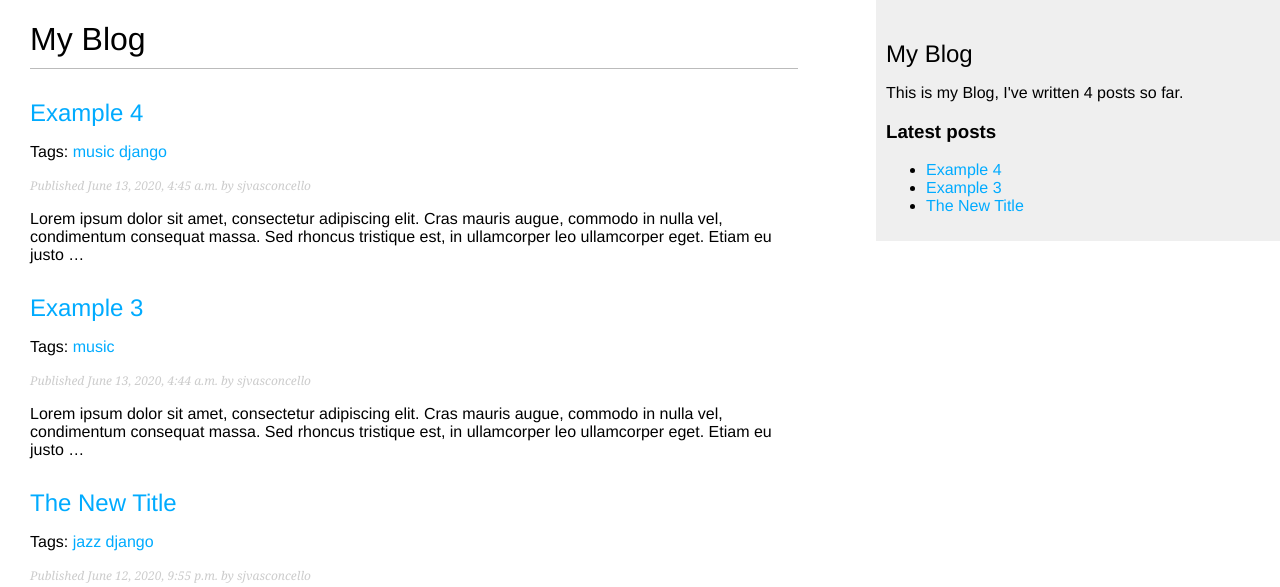
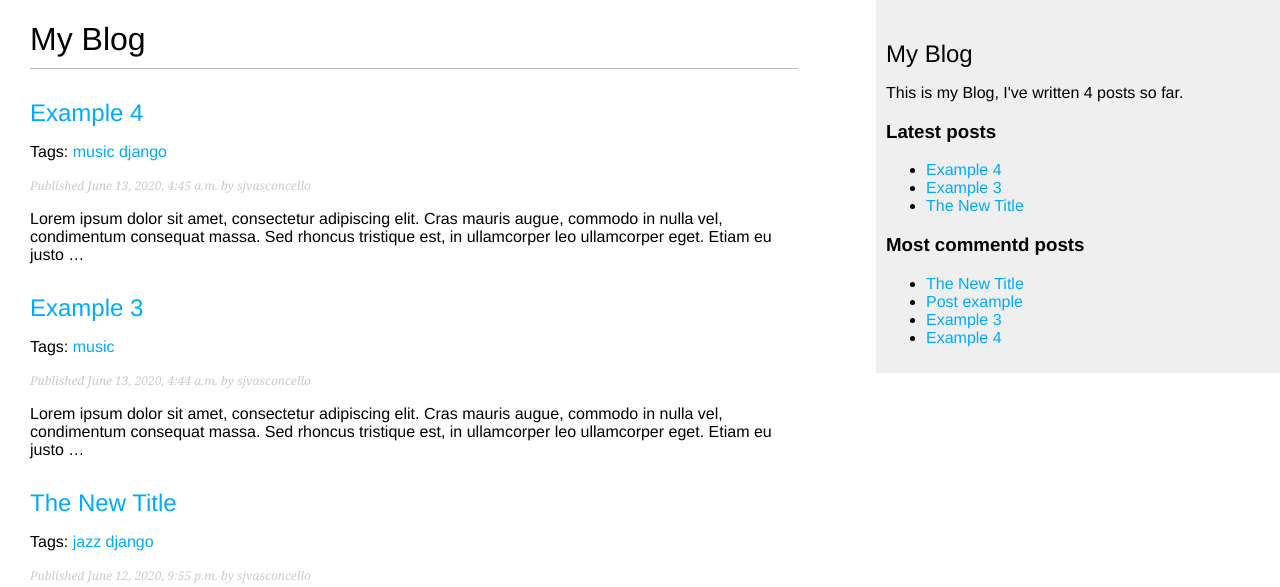
Before and after one commit to sjvasconcello/self-taught, a Django app: page /blog/ in a window 1280 px wide. Shown: the top 587 px of the page. Run offline with Django 3.2, Linux system fonts and the light colour scheme; data comes from the database, SQL or seed files in the repository; parts of the project's set-up code (start-up, migrations or seed data) failed here and were passed over.

Commit message:
Django 3 by Example - pag 73

```diff
--- a/django/super_blog/mysite/blog/templates/blog/base.html
+++ b/django/super_blog/mysite/blog/templates/blog/base.html
@@ -17,6 +17,15 @@
             <p> This is my Blog, I've written {% total_posts %} posts so far. </p>
             <h3>Latest posts</h3>
             {% show_latest_posts 3 %}
+            <h3>Most commentd posts</h3>
+            {% get_most_commented_posts as most_commented_posts %}
+            <ul>
+            {% for post in most_commented_posts %}
+                <li>
+                    <a href="{{ post.get_absolute_url }}">{{ post.title }}</a>
+                </li>
+            {% endfor %}
+            </ul>
         </div>
     </body>
 </html>
--- a/django/super_blog/mysite/blog/templatetags/blog_tags.py
+++ b/django/super_blog/mysite/blog/templatetags/blog_tags.py
@@ -1,7 +1,9 @@
 from django import template
+from django.db.models import Count
 from ..models import Post
 
 register = template.Library()
+
 
 @register.simple_tag
 def total_posts():
@@ -12,3 +14,8 @@ def total_posts():
 def show_latest_posts(count=5):
     latest_posts = Post.published.order_by("-publish")[:count]
     return {"latest_post": latest_posts}
+
+
+@register.simple_tag
+def get_most_commented_posts(count=5):
+    return Post.published.annotate(total_comments=Count("comments")).order_by("-total_comments")[:count]
```
